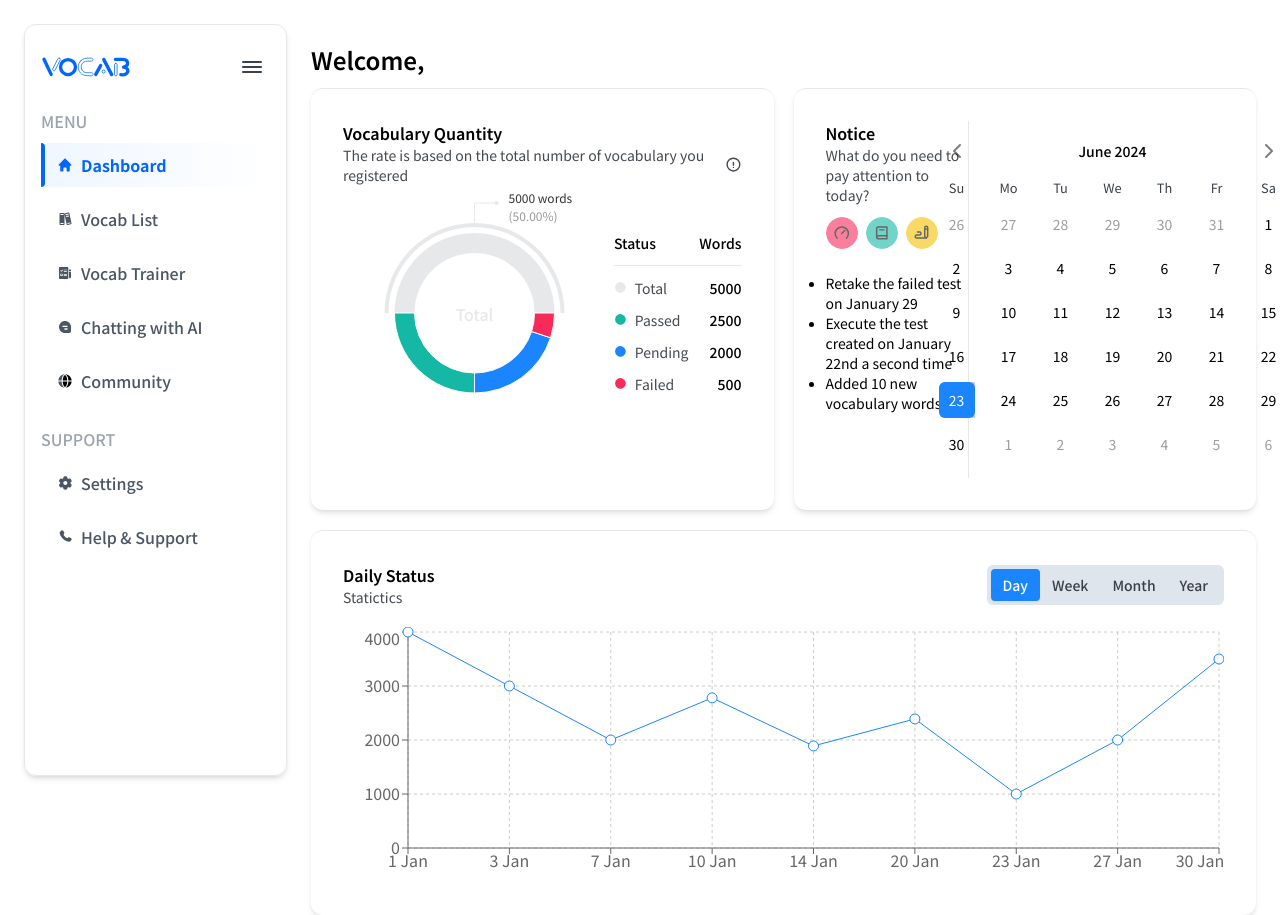
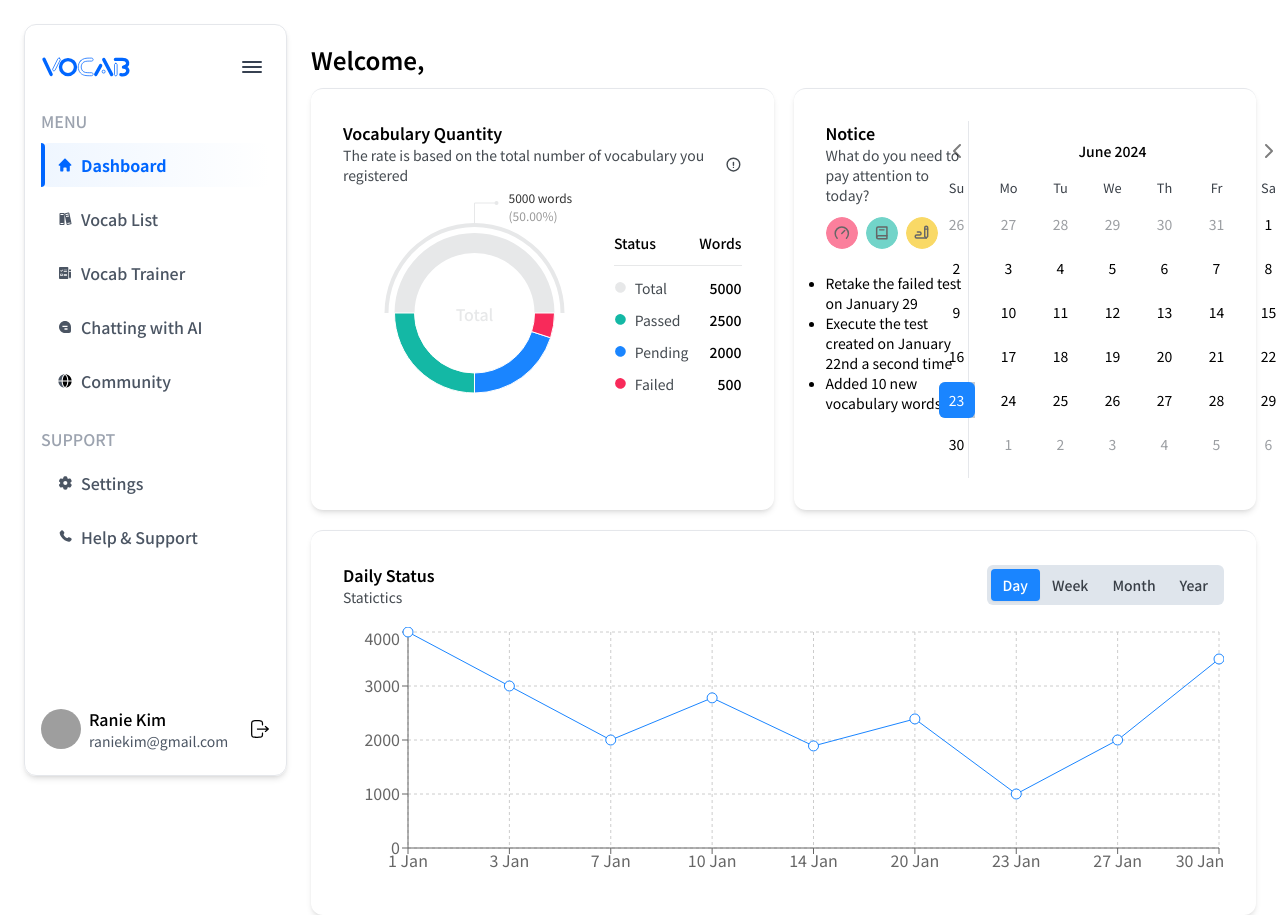
Before and after one commit to ngocxxu/vocab-management-fe, a React (Vite) app: page / in a window 1280 px wide. Built offline with nearby package versions, Linux system fonts and the light colour scheme; grey boxes are pictures that could not be loaded.

Commit message:
feat: adjust sidebar menu

```diff
--- a/package.json
+++ b/package.json
@@ -13,7 +13,7 @@
     "@google/generative-ai": "^0.13.0",
     "@hookform/resolvers": "^3.4.2",
     "@radix-ui/react-alert-dialog": "^1.0.5",
-    "@radix-ui/react-avatar": "^1.0.4",
+    "@radix-ui/react-avatar": "^1.1.0",
     "@radix-ui/react-checkbox": "^1.0.4",
     "@radix-ui/react-dialog": "^1.0.5",
     "@radix-ui/react-dropdown-menu": "^2.0.6",
--- a/src/components/avatar/index.tsx
+++ b/src/components/avatar/index.tsx
@@ -1,25 +1,25 @@
 import { cn } from '@/lib/utils'
 import { AvatarProps } from '@radix-ui/react-avatar'
 import { ReactNode } from 'react'
-import { AvatarFallback, AvatarLib } from '../ui/avatar'
+import { Avatar, AvatarFallback } from '../ui/avatar'
 
 type TAvatar = {
   children: ReactNode
   classNameContent?: string
 }
 
-const Avatar = ({
+const AvatarLib = ({
   children,
   classNameContent,
   ...props
 }: TAvatar & AvatarProps) => {
   return (
-    <AvatarLib {...props}>
+    <Avatar {...props}>
       <AvatarFallback className={cn(classNameContent)}>
         {children}
       </AvatarFallback>
-    </AvatarLib>
+    </Avatar>
   )
 }
 
-export default Avatar
+export default AvatarLib
--- a/src/components/button/UserButton.tsx
+++ b/src/components/button/UserButton.tsx
@@ -1,5 +1,5 @@
 import { IconLogout, IconSettings, IconUser } from '@tabler/icons-react'
-import Avatar from '../avatar'
+import AvatarLib from '../avatar'
 import DropDownCustom from '../dropdown'
 import classes from './button.module.css'
 
@@ -40,8 +40,8 @@ const UserButton = () => {
     <DropDownCustom
       label="Menu"
       head={
-        <div className="flex justify-center items-center gap-2">
-          <Avatar>R</Avatar>
+        <div className="flex items-center justify-center gap-2">
+          <AvatarLib>R</AvatarLib>
           <p className="font-semibold">Ranie</p>
         </div>
       }
--- a/src/pages/dashboard/components/noticeCalendar/index.tsx
+++ b/src/pages/dashboard/components/noticeCalendar/index.tsx
@@ -1,4 +1,4 @@
-import Avatar from '@/components/avatar'
+import AvatarLib from '@/components/avatar'
 import { Calendar } from '@/components/calendar'
 import { IconBook2, IconBrandSpeedtest, IconWriting } from '@tabler/icons-react'
 import 'react-day-picker/dist/style.css'
@@ -13,21 +13,24 @@ export const NoticeCalendar = () => {
             What do you need to pay attention to today?
           </p>
           <div className="mb-6 mt-3 flex items-center gap-2">
-            <Avatar className="h-8 w-8" classNameContent="bg-error opacity-60">
+            <AvatarLib
+              className="h-8 w-8"
+              classNameContent="bg-error opacity-60"
+            >
               <IconBrandSpeedtest size="1.1rem" />
-            </Avatar>
-            <Avatar
+            </AvatarLib>
+            <AvatarLib
               className="h-8 w-8"
               classNameContent="bg-success opacity-60 text-black"
             >
               <IconBook2 size="1.1rem" />
-            </Avatar>
-            <Avatar
+            </AvatarLib>
+            <AvatarLib
               className="h-8 w-8"
               classNameContent="opacity-60 bg-warning"
             >
               <IconWriting size="1.1rem" />
-            </Avatar>
+            </AvatarLib>
           </div>
           <ul className="list-disc text-sm">
             <li>Retake the failed test on January 29</li>
--- a/src/pages/layout/components/sidebar/index.tsx
+++ b/src/pages/layout/components/sidebar/index.tsx
@@ -1,66 +1,14 @@
-import IconBook from '@/assets/svg/IconBook'
 import IconBurger from '@/assets/svg/IconBurger'
-import IconChatGPT from '@/assets/svg/IconChatGPT'
-import IconExam from '@/assets/svg/IconExam'
-import IconGlobal from '@/assets/svg/IconGlobal'
-import IconHome from '@/assets/svg/IconHome'
 import IconLogo from '@/assets/svg/IconLogo'
-import IconPhone from '@/assets/svg/IconPhone'
-import IconSetting from '@/assets/svg/IconSetting'
+import IconLogout from '@/assets/svg/IconLogout'
+import { Avatar, AvatarFallback, AvatarImage } from '@/components/ui/avatar'
 import { Separator } from '@/components/ui/separator'
 import { cn } from '@/lib/utils'
 import { Breakpoint } from '@/utils/enum'
 import { ComponentType, SVGProps, useEffect, useState } from 'react'
 import { NavLink } from 'react-router-dom'
 import { useWindowSize } from 'react-use'
-
-const menuList = [
-  {
-    title: 'MENU',
-    list: [
-      {
-        icon: IconHome,
-        label: 'Dashboard',
-        link: '/'
-      },
-      {
-        icon: IconBook,
-        label: 'Vocab List',
-        link: '/vocab'
-      },
-      {
-        icon: IconExam,
-        label: 'Vocab Trainer',
-        link: '/vocab-trainer'
-      },
-      {
-        icon: IconChatGPT,
-        label: 'Chatting with AI',
-        link: '/chat-gpt'
-      },
-      {
-        icon: IconGlobal,
-        label: 'Community',
-        link: '/community'
-      }
-    ]
-  },
-  {
-    title: 'SUPPORT',
-    list: [
-      {
-        icon: IconSetting,
-        label: 'Settings',
-        link: '/settings'
-      },
-      {
-        icon: IconPhone,
-        label: 'Help & Support',
-        link: '/help-support'
-      }
-    ]
-  }
-]
+import { menuList } from '../../constants'
 
 type TIcon = {
   icon: ComponentType<SVGProps<SVGSVGElement>>
@@ -88,12 +36,15 @@ export const Sidebar = () => {
   return (
     <div
       className={cn(
-        'flex-none rounded-xl border px-4 py-6 font-medium shadow-md transition-all delay-300 ease-in-out',
+        'flex-none rounded-xl border px-4 py-6 font-medium shadow-md transition-all duration-500 ease-in-out',
         isCollapseMenu ? 'w-vertical-menu-sm' : 'w-vertical-menu'
       )}
     >
       <div
-        className={cn('flex flex-col gap-6', isCollapseMenu && 'items-center')}
+        className={cn(
+          'flex h-full flex-col gap-6',
+          isCollapseMenu && 'items-center'
+        )}
       >
         <div className="flex items-center justify-between">
           {!isCollapseMenu && <IconLogo />}
@@ -117,7 +68,7 @@ export const Sidebar = () => {
                   to={link}
                   className={({ isActive }) =>
                     cn(
-                      'relative flex items-center gap-2 rounded-lg px-4 py-2.5 transition-colors',
+                      'relative flex items-center gap-2 rounded-lg px-4 py-2.5 transition-colors ease-in-out',
                       isActive && !isCollapseMenu ?
                         'bg-gradient-to-r from-blue-50 to-white font-bold text-primary-vc-500'
                       : 'text-gray-vc-600 hover:bg-gray-vc-100'
@@ -130,8 +81,14 @@ export const Sidebar = () => {
                       {isActive && (
                         <div className="absolute bottom-0 left-0 top-0 w-1 rounded-r-lg bg-primary-vc-500" />
                       )}
-                      <Icon icon={icon} isActive={isActive} />
-                      {!isCollapseMenu && label}
+                      <div className="transition-opacity duration-500 ease-in-out">
+                        <Icon icon={icon} isActive={isActive} />
+                      </div>
+                      {!isCollapseMenu && (
+                        <span className="whitespace-nowrap transition-opacity duration-500 ease-in">
+                          {label}
+                        </span>
+                      )}
                     </>
                   )}
                 </NavLink>
@@ -139,6 +96,31 @@ export const Sidebar = () => {
             </div>
           </div>
         ))}
+
+        <div className="mt-auto flex items-center justify-between">
+          <div className="flex items-center gap-2">
+            <Avatar>
+              <AvatarImage
+                src="https://api.multiavatar.com/Ranie"
+                alt="avatar"
+              />
+              <AvatarFallback>R</AvatarFallback>
+            </Avatar>
+            {!isCollapseMenu && (
+              <div>
+                <p>Ranie Kim</p>
+                <p className="text-sm font-normal text-gray-vc-600">
+                  raniekim@gmail.com
+                </p>
+              </div>
+            )}
+          </div>
+          {!isCollapseMenu && (
+            <div className="cursor-pointer">
+              <IconLogout />
+            </div>
+          )}
+        </div>
       </div>
     </div>
   )
--- /dev/null
+++ b/src/pages/layout/constants/index.ts
@@ -0,0 +1,55 @@
+import IconBook from '@/assets/svg/IconBook'
+import IconChatGPT from '@/assets/svg/IconChatGPT'
+import IconExam from '@/assets/svg/IconExam'
+import IconGlobal from '@/assets/svg/IconGlobal'
+import IconHome from '@/assets/svg/IconHome'
+import IconPhone from '@/assets/svg/IconPhone'
+import IconSetting from '@/assets/svg/IconSetting'
+
+export const menuList = [
+  {
+    title: 'MENU',
+    list: [
+      {
+        icon: IconHome,
+        label: 'Dashboard',
+        link: '/'
+      },
+      {
+        icon: IconBook,
+        label: 'Vocab List',
+        link: '/vocab'
+      },
+      {
+        icon: IconExam,
+        label: 'Vocab Trainer',
+        link: '/vocab-trainer'
+      },
+      {
+        icon: IconChatGPT,
+        label: 'Chatting with AI',
+        link: '/chat-gpt'
+      },
+      {
+        icon: IconGlobal,
+        label: 'Community',
+        link: '/community'
+      }
+    ]
+  },
+  {
+    title: 'SUPPORT',
+    list: [
+      {
+        icon: IconSetting,
+        label: 'Settings',
+        link: '/settings'
+      },
+      {
+        icon: IconPhone,
+        label: 'Help & Support',
+        link: '/help-support'
+      }
+    ]
+  }
+]
```
Also changed, not shown: src/components/ui/avatar.tsx (+9 -9 lines), 1 other file (tests, documents, lock files or other folders).
